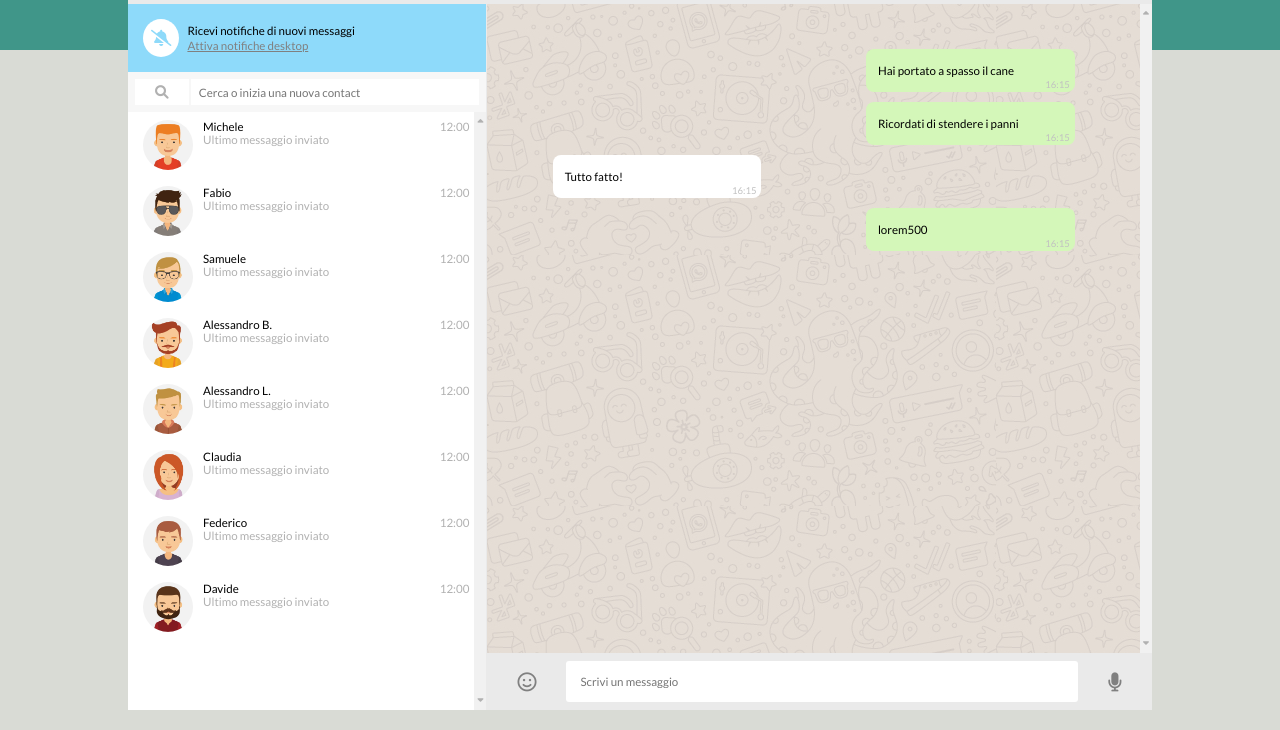
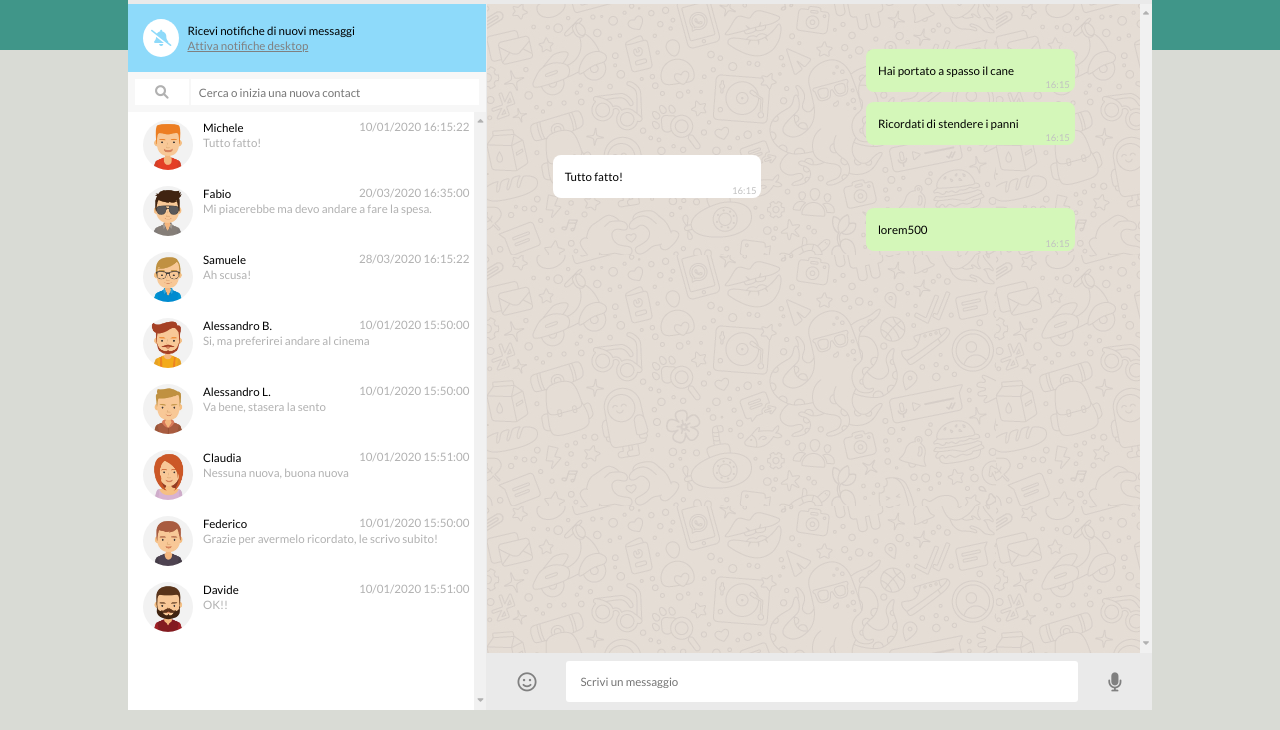
Before and after one commit to davide1217/vue-boolzapp, a plain HTML site: page index.html in a window 1280 px wide. Shown: the part 70-800 px from the top of the page. Drawn offline with nearby package versions, Linux system fonts and the light colour scheme.

Commit message:
milestone-1+bonus

```diff
--- a/index.html
+++ b/index.html
@@ -93,9 +93,9 @@
               <div class="contact">
                 <div>
                   {{chat.name}} <br>
-                  <Span>Ultimo messaggio inviato</Span>
+                  <span v-for="(el, index) in chat.messages" v-show="index === arrayLength(chat.messages)">{{el.message}}</span>
                 </div>
-                <span>12:00</span>
+                <span v-for="(el, index) in chat.messages" v-show="index === arrayLength(chat.messages)">{{el.date}}</span>
               </div>
 
             </div>
--- a/script.js
+++ b/script.js
@@ -165,8 +165,14 @@ const app = new Vue({
               }
           ],
       }
-  ]
+  ],
+
+  },
 
 
+  methods: {
+    arrayLength(array) {
+      return (array.length - 1);
+    },
   }
 })
--- a/style.css
+++ b/style.css
@@ -166,6 +166,10 @@
   position: relative;
 }
 
+.contact > div:first-of-type {
+  line-height: 15px;
+}
+
 .contact > span {
   position: absolute;
   top: 0;
```
